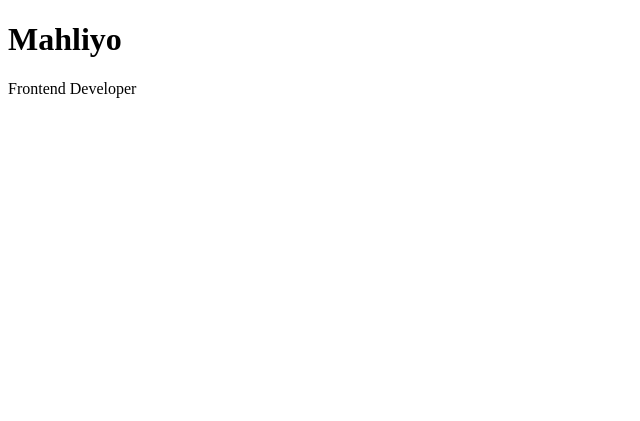
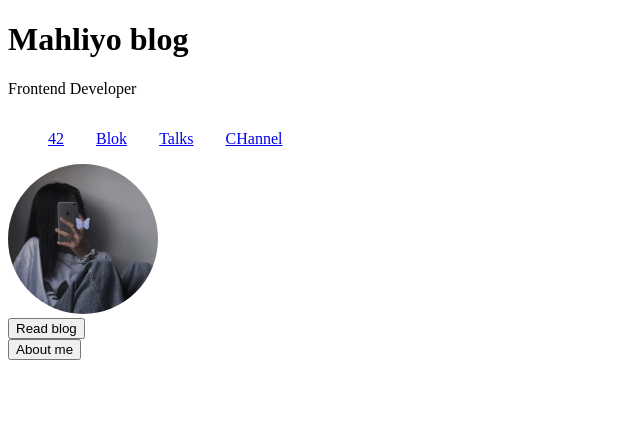
Before and after one commit to mahliyoA/examm, a plain HTML site: page index.html in a window 1280 px wide. Shown: the whole page, without its empty margins (0-640 px from the left). Drawn offline with Linux system fonts and the light colour scheme.

Commit message:
yangi kodlar qoshdim

```diff
--- a/index.html
+++ b/index.html
@@ -4,9 +4,37 @@
     <meta charset="UTF-8">
     <meta name="viewport" content="width=device-width, initial-scale=1.0">
     <title>mahliyo</title>
+    <link rel="stylesheet" href="main.css">
 </head>
 <body>
-    <h1>Mahliyo</h1>
+    <h1>Mahliyo blog</h2>
     <p>Frontend Developer</p>
+
+    <header>
+        <div class="container">
+            <nav>
+
+
+
+<ul>
+    <li><a href="#">42</a></li>
+    <li><a href="#">Blok</a></li>
+    <li><a href="#">Talks</a></li>
+    <li><a href="#">CHannel</a></li>
+</ul>
+            </nav>
+        </div>
+    </header>
+
+
+<img src="./rasm.jpg" alt="" class="m">
+
+
+
+
+<div class="m2">
+    <button>Read blog</button>
+    <button>About me</button>
+</div>
 </body>
 </html>
--- a/main.css
+++ b/main.css
@@ -0,0 +1,18 @@
+.m{
+    width: 150px;
+    height: 150px;
+    border-radius: 50%;
+}
+nav{
+    display: flex;
+    justify-content: space-between;
+}
+.m2{
+    width: 100px;
+    height: 100px;
+}
+ul{
+    list-style: none;
+    display: flex;
+    gap: 2rem;
+}
```
Also changed, not shown: rasm.jpg (added).
